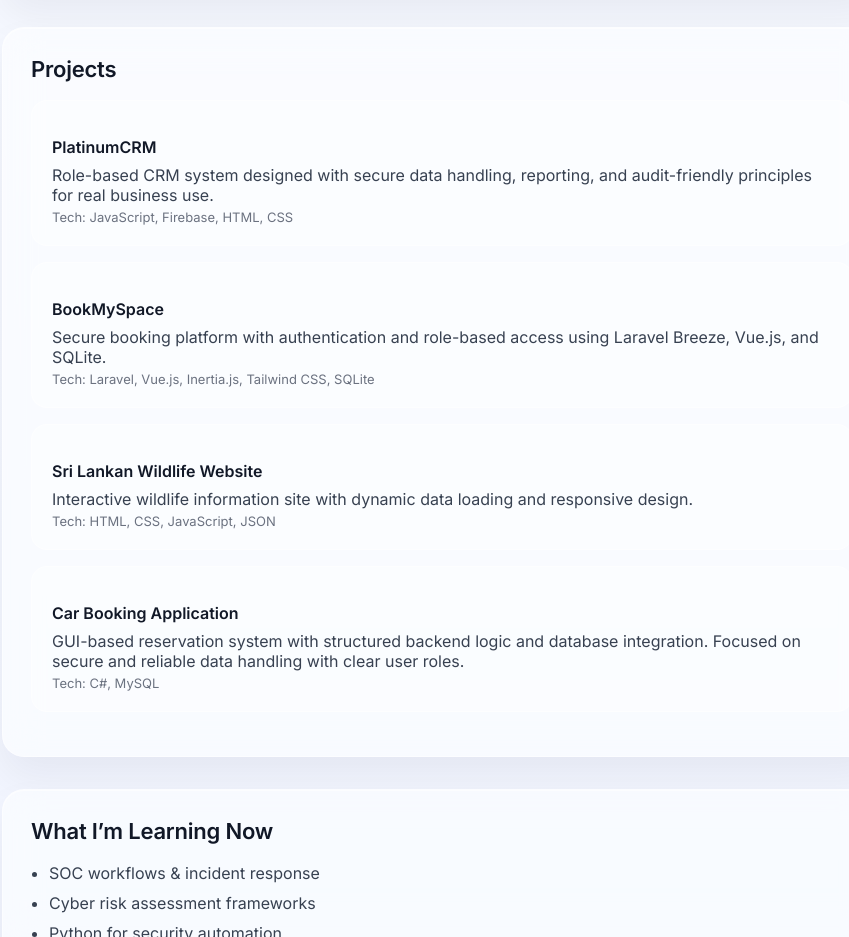
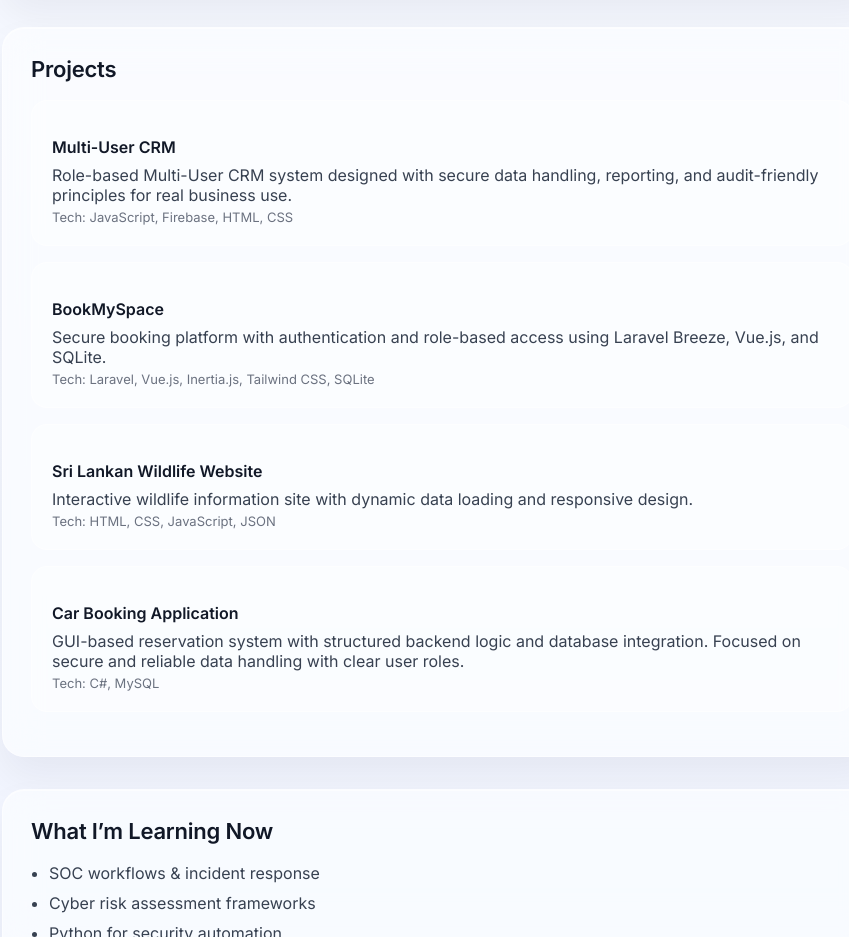
Before and after one commit to Ahmd0424/MyPortfolio, a plain HTML site: page index.html in a window 1280 px wide. Shown: the part 1040-1977 px from the top of the page, without its empty margins (198-1047 px from the left). Drawn offline with Linux system fonts and the light colour scheme.

Commit message:
Add files via upload

```diff
--- a/index.html
+++ b/index.html
@@ -92,9 +92,9 @@
     <h2>Projects</h2>
 
     <div class="project">
-      <h3>PlatinumCRM</h3>
+      <h3>Multi-User CRM</h3>
       <p>
-        Role-based CRM system designed with secure data handling, reporting, and audit-friendly principles for real business use.
+        Role-based Multi-User CRM system designed with secure data handling, reporting, and audit-friendly principles for real business use.
       </p>
       <p class="tech-stack">Tech: JavaScript, Firebase, HTML, CSS</p>
     </div>
```
